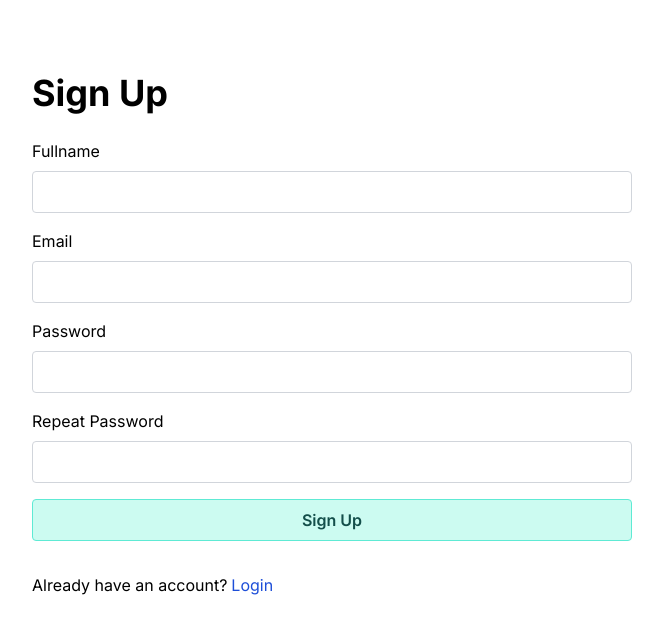
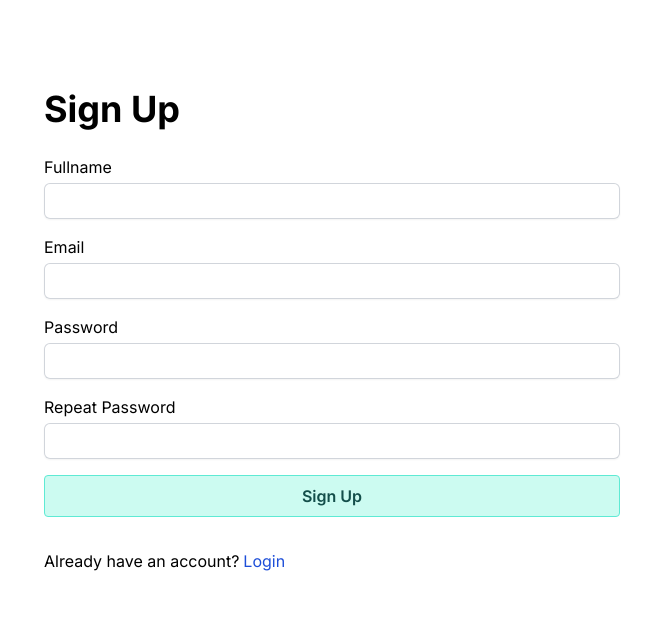
Before and after one commit to kalwabed/memoar, a Nuxt app: page /signup in a window 1280 px wide. Shown: the top 634 px of the page, without its empty margins (308-971 px from the left). Built offline with nearby package versions, Linux system fonts and the light colour scheme; no server answers; the database is empty.

Commit message:
styles: change input style

```diff
--- a/layouts/auth.vue
+++ b/layouts/auth.vue
@@ -1,6 +1,6 @@
 <template>
   <div class="flex flex-col h-full font-sans">
-    <main class="h-full">
+    <main class="h-full max-w-xl w-full mx-auto mt-20">
       <slot />
     </main>
   </div>
--- a/pages/login.vue
+++ b/pages/login.vue
@@ -27,12 +27,12 @@ const onLogin = async () => {
 </script>
 
 <template>
-  <div class="max-w-xl w-full mx-auto mt-20 h-full">
+  <div>
     <h1 class="text-4xl font-bold leading-relaxed">Login</h1>
     <p class="c-gray5">Somehow you need to login to get access.</p>
     <form @submit.prevent="onLogin" class="flex flex-col gap-4 mt-4">
       <div role="group" class="form-group">
-        <label for="email" class="font-medium">Email</label>
+        <label for="email">Email</label>
         <input type="email" class="input" id="email" v-model="loginForm.email" />
       </div>
       <div class="form-group" role="group">
--- a/pages/signup.vue
+++ b/pages/signup.vue
@@ -40,7 +40,7 @@ const onSignUp = async () => {
 </script>
 
 <template>
-  <div class="container paper">
+  <div>
     <h1 class="text-4xl font-bold leading-relaxed">Sign Up</h1>
     <form @submit.prevent="onSignUp" class="flex flex-col gap-4 mt-4">
       <div role="group" class="form-group">
@@ -68,10 +68,3 @@ const onSignUp = async () => {
     </form>
   </div>
 </template>
-
-<style scoped>
-.container {
-  max-width: 600px;
-  margin-top: 4rem;
-}
-</style>
--- a/uno.config.ts
+++ b/uno.config.ts
@@ -35,8 +35,11 @@ export default defineConfig({
   ],
   shortcuts: [
     { container: 'max-w-screen-lg w-full h-full mx-auto px-4 lg:px0' },
-    { input: 'px-4 py-2 rd b b-gray3 hover:b-gray4 transition outline-none focus:(ring-2 b-transparent)' },
-    { 'form-group': 'flex flex-col gap-2' },
+    {
+      input:
+        'block w-full disabled:(cursor-not-allowed opacity-75) focus:(outline-none ring-2 ring-teal-500) b-0 rd-md placeholder-gray-400 text-sm px-2.5 py-2 shadow-sm bg-white text-gray-900 ring-1 ring-inset ring-gray-300',
+    },
+    { 'form-group': 'flex flex-col gap-1' },
     [
       /^btn-(.*)$/,
       ([, c]) =>
```
